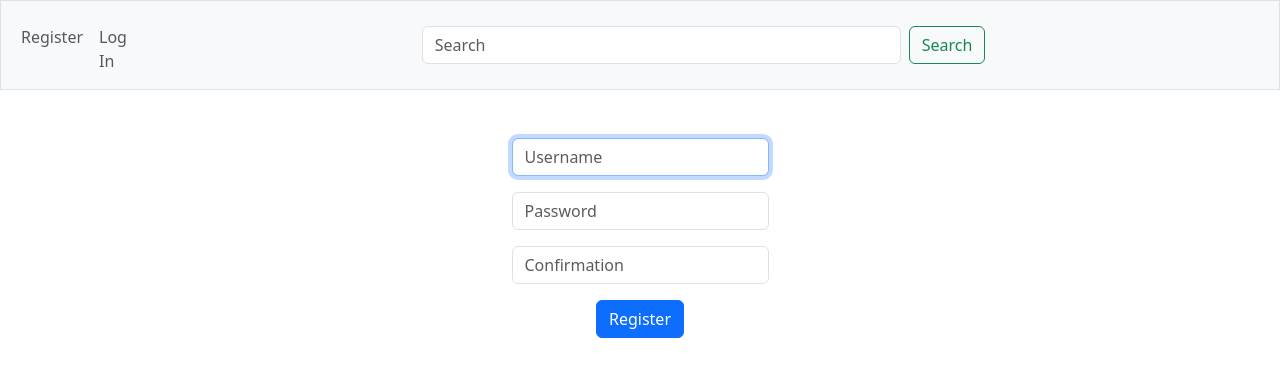
After one commit to frissonitte/movie-suggestor, a Flask app: page /register in a window 1280 px wide. The commit adds this page. Shown: the top 377 px of the page. Run offline with Flask 3, Linux system fonts and the light colour scheme.

Commit message:
Added login and register functionality with basic form validation.

```diff
--- a/app.py
+++ b/app.py
@@ -1,7 +1,15 @@
 import sqlite3
-from flask import Flask, g, render_template, request, redirect, flash
+from flask import Flask, g, render_template, request, redirect, flash, session
+from flask_session import Session
+from auth import auth, login_required
 
 app = Flask(__name__)
+
+app.config["SESSION_PERMANENT"] = False
+app.config["SESSION_TYPE"] = "filesystem"
+Session(app)
+
+app.register_blueprint(auth)
 
 DATABASE = "movie.db"
 
@@ -12,21 +20,14 @@ def get_db():
         db.row_factory = sqlite3.Row
     return db
 
-
 @app.route("/", methods=["GET", "POST"])
 def index():
     return render_template("index.html")
 
-@app.route("/movies", methods=["GET", "POST"])
-def movies():
-    movies = get_db().execute(
-        "SELECT title, genres FROM movies WHERE genres LIKE '%Comedy%'"
-    ).fetchall()
-
-    if not movies:
-        flash("No movies found", "danger")
-
-    return render_template("movies.html",movies=movies)
+@app.route("/watchlist", methods=["GET", "POST"])
+@login_required
+def watchlist():
+    return render_template("watchlist.html")
 
 @app.route("/search", methods=["POST"])
 def search():
@@ -49,6 +50,7 @@ def search():
         return render_template("search_results.html", movies=movies, search_query=search_query)
 
     flash("Enter a search term.", "danger")
+    return redirect("/")
 
 @app.teardown_appcontext
 def close_connection(exception):
--- /dev/null
+++ b/auth.py
@@ -0,0 +1,83 @@
+from flask import Blueprint, render_template, redirect, flash, session, request
+from werkzeug.security import check_password_hash, generate_password_hash
+from functools import wraps
+
+auth = Blueprint("auth", __name__)
+
+def login_required(f):
+    @wraps(f)
+    def decorated_function(*args, **kwargs):
+        if session.get("user_id") is None:
+            return redirect("/login")
+        return f(*args, **kwargs)
+    return decorated_function
+
+@auth.route("/login", methods=["GET", "POST"])
+def login():
+    session.clear()
+
+    if request.method == "POST":
+        username = request.form.get("username")
+        password = request.form.get("password")
+
+        if not username:
+            flash("must provide username", "danger")
+            return redirect("/login")
+
+        elif not password:
+            flash("must provide password", "danger")
+            return redirect("/login")
+        from app import get_db
+        rows = get_db().execute(
+            "SELECT * FROM users WHERE username = ?", (username,)
+        ).fetchall()
+
+        if len(rows) != 1 or not check_password_hash(
+            rows[0]["hash"], password):
+            flash("invalid username and/or password", "danger")
+            return redirect("/login")
+
+        session["user_id"] = rows[0]["id"]
+        flash("Login successful!", "success")
+        return redirect("/")
+
+    return render_template("login.html")
+
+@auth.route("/logout")
+def logout():
+    session.clear()
+    flash("Logged out successfully", "success")
+    return redirect("/")
+
+@auth.route("/register", methods=["GET", "POST"])
+def register():
+
+    if request.method == "POST":
+        username = request.form.get("username")
+        password = request.form.get("password")
+        confirmation = request.form.get("confirmation")
+
+        if not username or not password or not confirmation:
+            flash("Must provide username, password, and confirmation", "danger")
+            return redirect("/register")
+
+        if password != confirmation:
+            flash("Passwords do not match", "danger")
+            return redirect("/register")
+
+        from app import get_db
+        existing_user = get_db().execute("SELECT * FROM users WHERE username = ?", (username,)
+        ).fetchone()
+        if existing_user:
+            flash("username already taken", "danger")
+            return redirect("/register")
+
+        hash = generate_password_hash(password)
+
+        get_db().execute("INSERT INTO users (username, hash) VALUES (?, ?)", (username, hash))
+        get_db().commit()
+
+        flash("Registration successful! Please log in.", "success")
+        return redirect("/login")
+
+    return render_template("register.html")
--- a/requirements.txt
+++ b/requirements.txt
@@ -1,17 +1,20 @@
 alembic==1.14.1
 blinker==1.9.0
+cachelib==0.13.0
 click==8.1.8
 colorama==0.4.6
 dominate==2.9.1
 Flask==3.1.0
 Flask-Bootstrap==3.3.7.1
 Flask-Migrate==4.1.0
+Flask-Session==0.8.0
 Flask-SQLAlchemy==3.1.1
 greenlet==3.1.1
 itsdangerous==2.2.0
 Jinja2==3.1.5
 Mako==1.3.9
 MarkupSafe==3.0.2
+msgspec==0.19.0
 numpy==2.2.3
 pandas==2.2.3
 python-dateutil==2.9.0.post0
--- a/templates/layout.html
+++ b/templates/layout.html
@@ -24,11 +24,21 @@
                     <span class="navbar-toggler-icon"></span>
                 </button>
                 <div class="collapse navbar-collapse" id="navbar">
+                    {% if session["user_id"] %}
                         <ul class="navbar-nav me-auto mt-2">
                             <li class="nav-item">
-                                <a class="nav-link {% if request.endpoint == 'movies' %}active{% endif %}" href="/movies">Movies</a>
+                                <a class="nav-link {% if request.endpoint == 'watchlist' %}active{% endif %}" href="/watchlist">My Watchlist</a>
                             </li>
                         </ul>
+                        <ul class="navbar-nav ms-auto mt-2">
+                            <li class="nav-item"><a class="nav-link" href="/logout">Log Out</a></li>
+                        </ul>
+                    {% else %}
+                        <ul class="navbar-nav ms-auto mt-2">
+                            <li class="nav-item"><a class="nav-link" href="/register">Register</a></li>
+                            <li class="nav-item"><a class="nav-link" href="/login">Log In</a></li>
+                        </ul>
+                    {% endif %}
                         <form action="{{ url_for('search') }}" method="POST" class="d-flex justify-content-center w-100">
                             <div class="d-flex justify-content-center align-items-center w-50">
                                 <input type="text" class="form-control" placeholder="Search" id="navbar-search" name="search_query">
--- /dev/null
+++ b/templates/register.html
@@ -0,0 +1,20 @@
+{% extends "layout.html" %}
+
+{% block title %}
+    Register
+{% endblock %}
+
+{% block main %}
+    <form action="/register" method="POST">
+        <div class="mb-3">
+            <input autocomplete="off" autofocus class="form-control mx-auto w-auto" name="username" placeholder="Username" type="text">
+        </div>
+        <div class="mb-3">
+            <input class="form-control mx-auto w-auto" name="password" placeholder="Password" type="password">
+        </div>
+        <div class="mb-3">
+            <input class="form-control mx-auto w-auto" name="confirmation" placeholder="Confirmation" type="password">
+        </div>
+        <button class="btn btn-primary" type="submit">Register</button>
+    </form>
+{% endblock %}
--- a/templates/movies.html
+++ b/templates/watchlist.html
@@ -1,12 +1,12 @@
 {% extends "layout.html" %}
 
 {% block title %}
-   Movies
+   Watchlist
 {% endblock %}
 
 {% block main %}
 <table class="table table-striped">
-    {% if movies %}
+    {% if watchlist %}
     <thead>
     <tr>
         <th>Title</th>
@@ -14,7 +14,7 @@
     </tr>
     </thead>
     <tbody>
-        {% for movie in movies %}
+        {% for movie in watchlist %}
     <tr>
             <td>{{movie.title}}</td>
             <td>{{movie.genres}}</td>
```
Also changed, not shown: setup_database.py (+9 -1 lines), templates/login.html (added, +17 -0 lines), movie.db, 1 other file.
